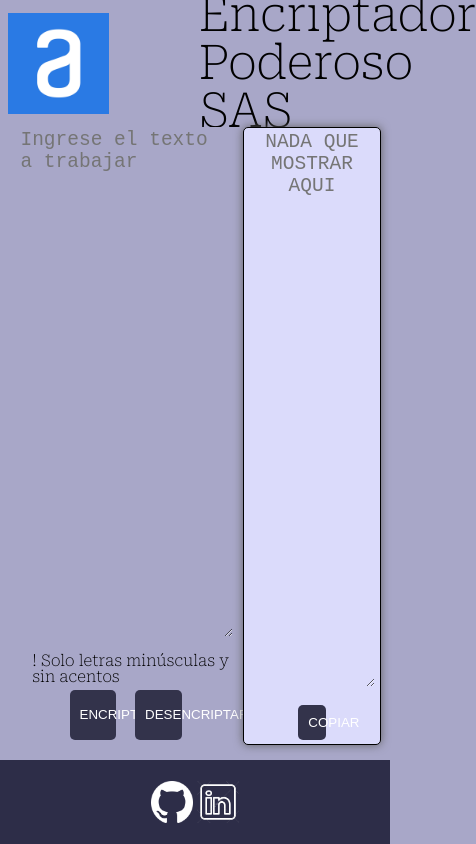
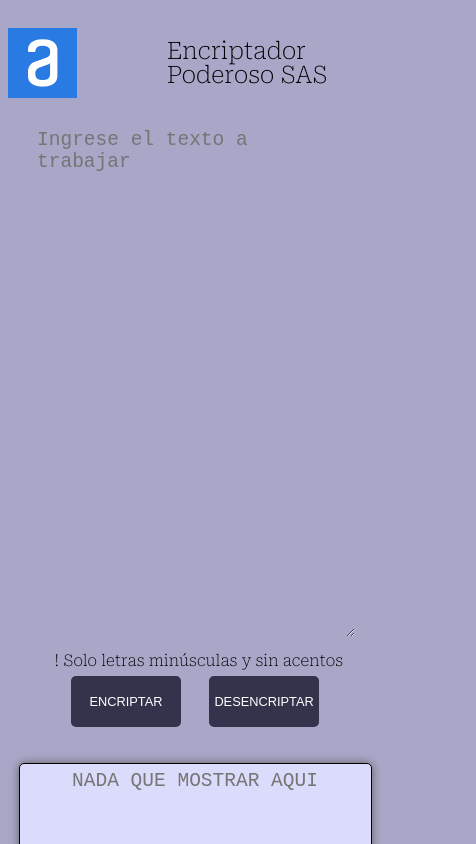
Before and after one commit to SebaSatelier/encriptadorPower, a plain HTML site: page index.html in a window 390 px wide. Shown: the top 844 px of the page, 476 px wide, since content can reach past the window. Drawn offline with Linux system fonts and the light colour scheme.

Commit message:
agregando media query para pagina responsive

```diff
--- a/index.css
+++ b/index.css
@@ -1,4 +1,5 @@
 body{
+    height: 100%;
     background-color: rgb(168, 167, 200);
     font-family: 'Roboto Serif', serif;
 }
@@ -26,7 +27,7 @@ main{
     display: flex;
     flex-direction: row;
     justify-content: center;
-    height: 75vh;
+    height: 75%;
 }
 
 section{
@@ -61,8 +62,11 @@ div{
 button{
     text-transform: uppercase;
     color: white;
+    text-align: center;
+    font-size: 0.8em;
     width: 20%;
-    padding: 10px;
+    min-width: 110px;
+    padding: 1%;
     border: none;
     border-radius: 5px;
     margin: 0 4%;
@@ -101,6 +105,8 @@ button:hover{
 
 .boton-copiar{
  margin-bottom: 3%;
+ text-align: center;
+ padding: 2%;
 }
 
 footer{
@@ -116,7 +122,49 @@ a{
 
 }
 
-img{
+a > img{
     height: 100%;
     background:none;
 }
+
+
+/* Extra small devices (phones, 600px and down) */
+@media only screen and (max-width: 800px) {
+    .logo-alura{
+        height: 55%;
+        margin: auto 23% auto 2%;
+    }
+    h1{
+        font-size: 1.5em;
+    }
+    main{
+        width: 100%;
+        flex-direction: column;
+        align-items: center;
+    }
+    section, .texto-cambiado{
+        width: 90%;
+        margin-bottom: 1%;
+    }
+
+    button{
+        text-transform: uppercase;
+        color: white;
+        font-size: 0.8em;
+        width: 20%;
+        min-width: 110px;
+        padding: 1%;
+    }
+}
+
+/* Small devices (portrait tablets and large phones, 600px and up)
+@media only screen and (min-width: 600px) {...}
+
+Medium devices (landscape tablets, 768px and up)
+@media only screen and (min-width: 768px) {...}
+
+Large devices (laptops/desktops, 992px and up)
+@media only screen and (min-width: 992px) {...}
+
+Extra large devices (large laptops and desktops, 1200px and up)
+@media only screen and (min-width: 1200px) {...} */
```
